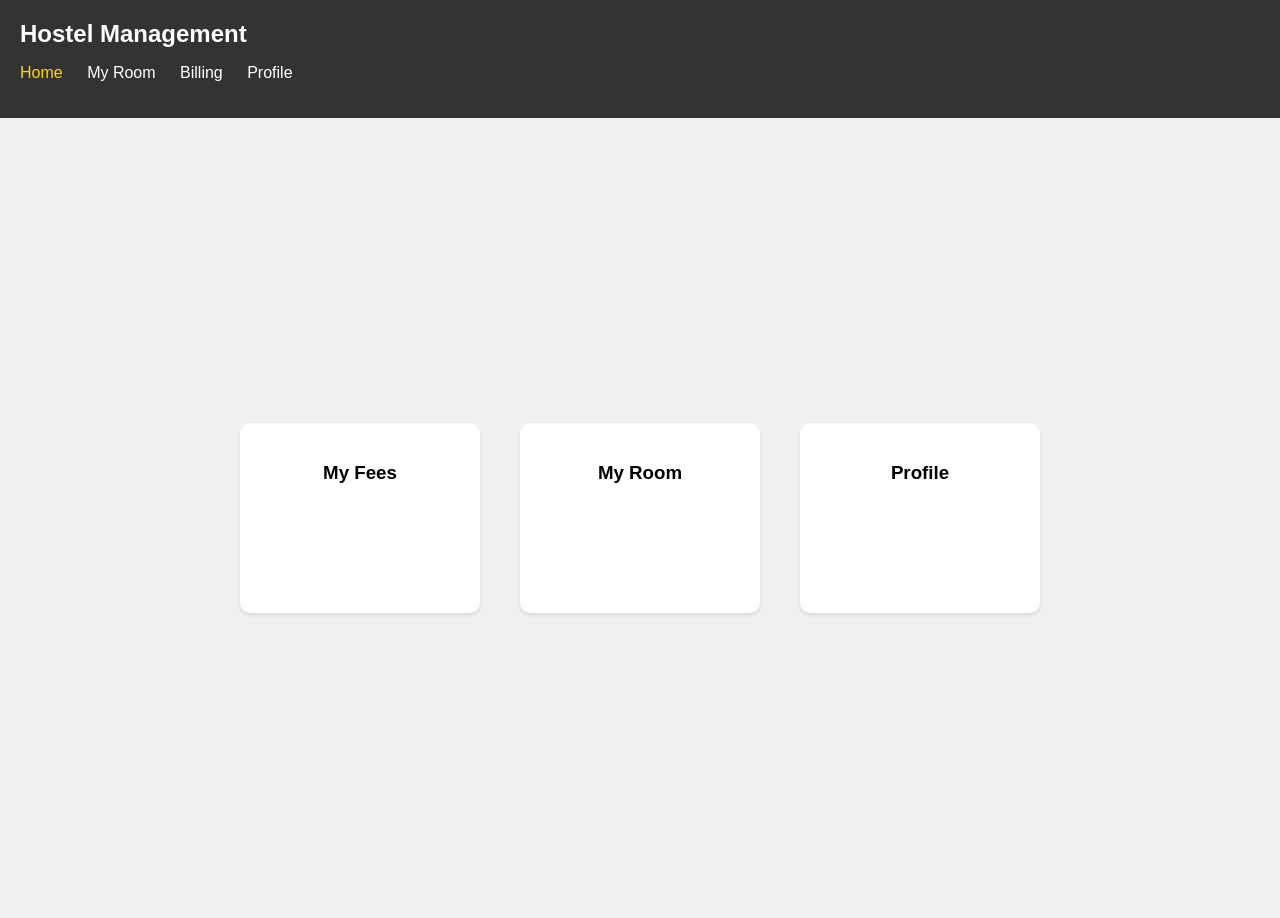
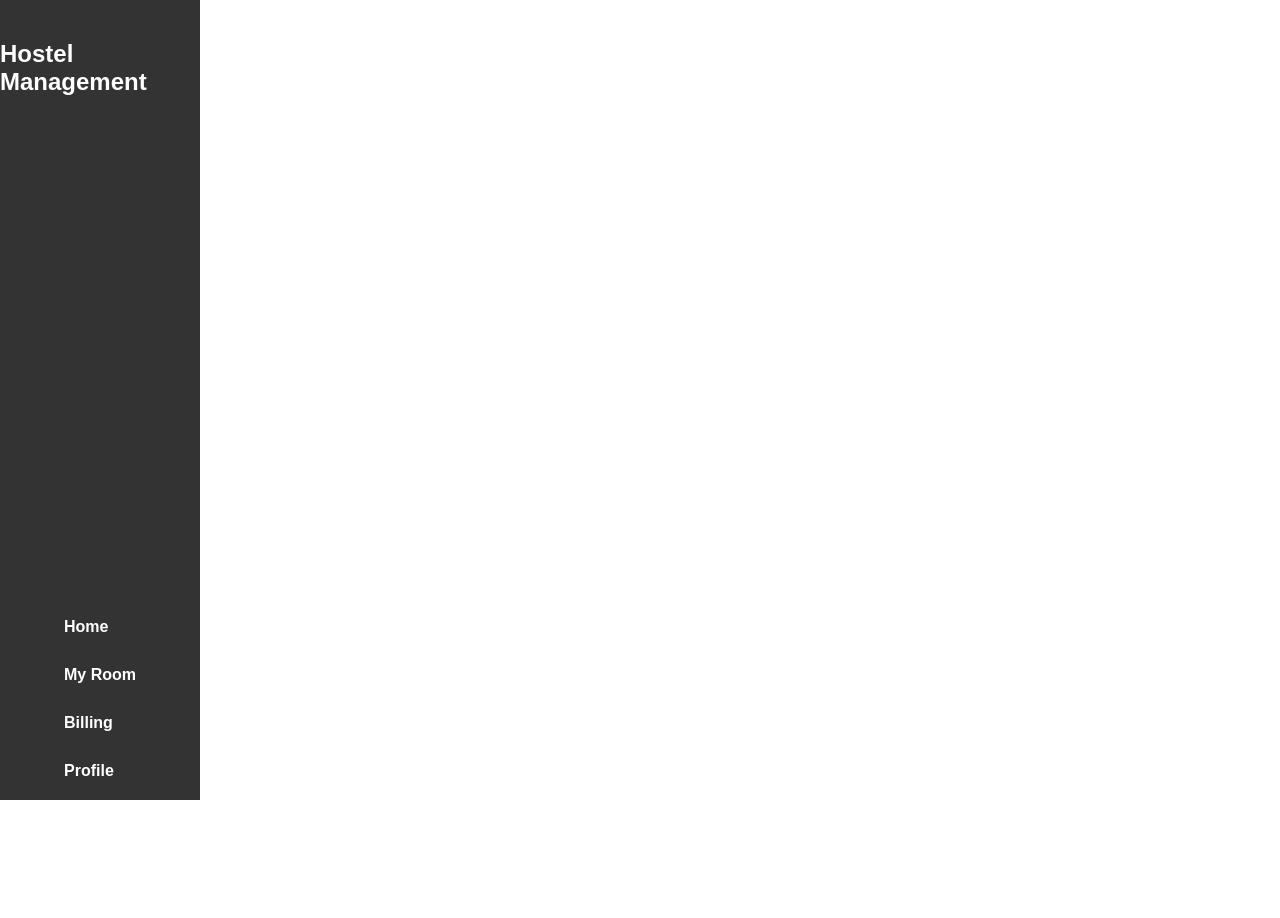
Before and after one commit to Brabim21/Hostel_Management_System, a PHP site: page /residents/ResidentDash.php in a window 1280 px wide. After the commit the page ends 800 px from the top, so only its background shows below. Run offline with PHP 8.4, Linux system fonts and the light colour scheme.

Commit message:
Update ResidentDash.css
Uploaded correct CSS file for resident dashboard

```diff
--- a/residents/ResidentDash.css
+++ b/residents/ResidentDash.css
@@ -1,61 +1,152 @@
 body {
+    font-family: Arial, sans-serif;
     margin: 0;
     padding: 0;
-    font-family: Arial, sans-serif;
-    background-color: #f0f0f0;
 }
-
-.navbar {
+nav {
     background-color: #333;
-    color: white;
+    color: #fff;
+    width: 200px;
+    position: fixed;
+    top: 0;
+    bottom: 0;
+    left: 0;
+    padding-top: 20px;
+    display: flex;
+    flex-direction: column;
+    justify-content: space-between;
+    align-items: center;
+}
+nav ul {
+    list-style-type: none;
+    margin: 0;
+    padding: 0;
+    text-align: left;
+}
+nav ul li {
+    margin-bottom: 10px;
+}
+nav ul li a {
+    display: block;
+    color: #fff;
+    text-decoration: none;
+    font-weight: bold;
+    padding: 10px 20px;
+    transition: background-color 0.3s;
+}
+nav ul li a:hover {
+    background-color: #555;
+}
+nav ul li a:hover .logo {
+    transform: scale(1.1); /* Example hover effect */
+}
+.logo {
+    width: 100px; /* Adjust as needed */
+    margin-bottom: 20px; /* Spacing between logo and links */
+    transition: transform 0.3s; /* Transition effect */
+}
+.content {
+    margin-left: 220px; /* Adjust based on nav width */
     padding: 20px;
+    text-align: center;
 }
-
-.navbar h2 {
-    margin: 0;
+.resident-profile {
+    position: fixed;
+    top: 10px;
+    right: 20px;
+    text-align: center;
+    color: #333;
 }
-
-.navbar ul {
-    list-style-type: none;
-    padding: 0;
+.resident-profile img {
+    width: 40px;
+    height: 40px;
+    border-radius: 50%;
+    background-color: #fff;
 }
-
-.navbar ul li {
-    display: inline;
-    margin-right: 20px;
-}
-
-.navbar ul li a {
-    text-decoration: none;
-    color: white;
-    transition: color 0.3s ease;
-}
-
-.navbar ul li a.active,
-.navbar ul li a:hover {
-    color: #ffd700; /* Change to desired hover color */
-}
-
-.cards {
+.info-box-container {
     display: flex;
     justify-content: center;
     align-items: center;
-    height: 100vh;
+    flex-wrap: wrap;
+    margin-top: 20px;
 }
-
-.card {
-    background-color: #fff;
-    width: 200px;
-    height: 150px;
-    margin: 0 20px;
+.info-box {
+    border: 2px solid #ccc;
+    border-radius: 10px;
     padding: 20px;
+    margin: 10px;
+    text-align: center;
+    width: 300px; /* Adjusted width */
+    height: 200px; /* Adjusted height */
+    transition: transform 0.3s; /* Transition effect */
+}
+.info-box img {
+    max-width: 80px; /* Adjusted width */
+    max-height: 80px; /* Adjusted height */
     border-radius: 10px;
-    box-shadow: 0 2px 4px rgba(0, 0, 0, 0.1);
+    margin-bottom: 10px;
+}
+.info-box:hover {
+    transform: scale(1.1); /* Example hover effect */
+}
+.task-box-container {
+    display: flex;
+    justify-content: center;
+    align-items: center;
+    flex-wrap: wrap;
+    margin-top: 20px;
+}
+.task-box {
+    border: 2px solid #ccc;
+    border-radius: 10px;
+    padding: 20px;
+    margin: 10px;
     text-align: center;
+    width: 300px; /* Adjusted width */
+    height: 200px; /* Adjusted height */
+    transition: transform 0.3s; /* Transition effect */
+}
+.task-box:hover {
+    transform: scale(1.1); /* Example hover effect */
+}
+.task-box h2 {
+    margin-top: 0;
+}
+.task-box img {
+    max-width: 80px; /* Adjusted width */
+    max-height: 80px; /* Adjusted height */
+    border-radius: 10px;
+    margin-top: 10px;
+}
+.reservation-details {
+    border: 2px solid #ccc;
+    border-radius: 10px;
+    padding: 20px;
+    margin: 10px;
+    text-align: center;
+    width: 300px; /* Adjusted width */
+    transition: transform 0.3s; /* Transition effect */
+}
+.reservation-details h2 {
+    margin-top: 0;
+}
+.reservation-details p {
+    margin-bottom: 10px;
+}
+.reservation-details button {
+    background-color: #333;
+    color: #fff;
+    border: none;
+    padding: 10px 20px;
+    border-radius: 5px;
     cursor: pointer;
-    transition: transform 0.3s ease;
+    transition: background-color 0.3s;
 }
-
-.card:hover {
-    transform: translateY(-5px);
+.reservation-details button:hover {
+    background-color: #555;
 }
+.separator-bar {
+    height: 2px;
+    background-color: #ccc;
+    margin: 20px 0;
+}
```
